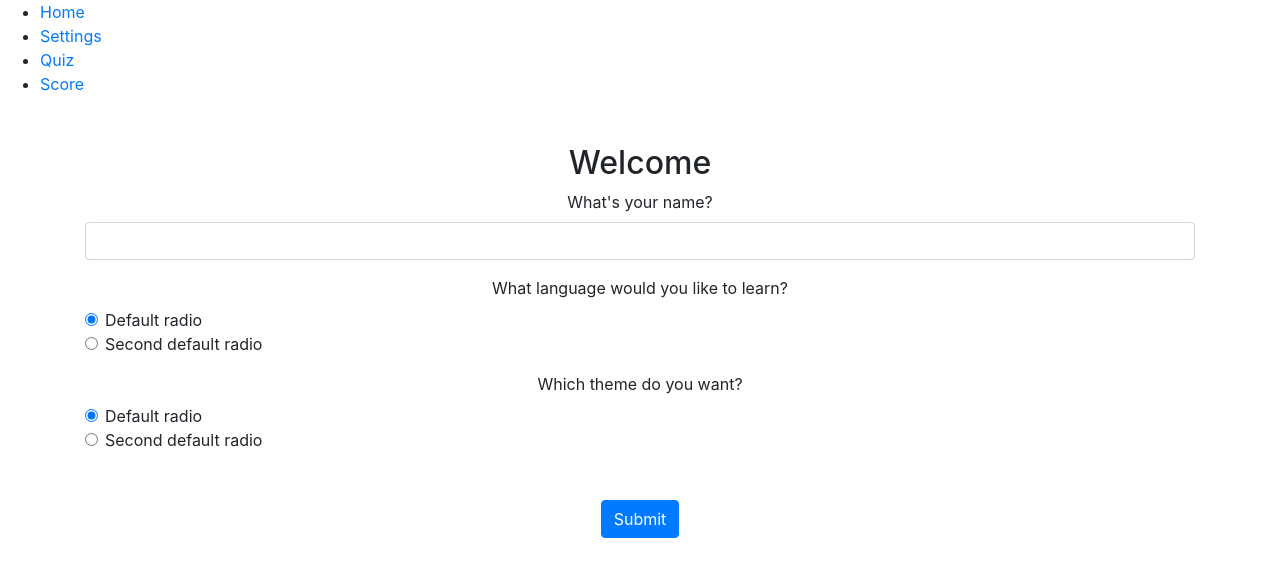
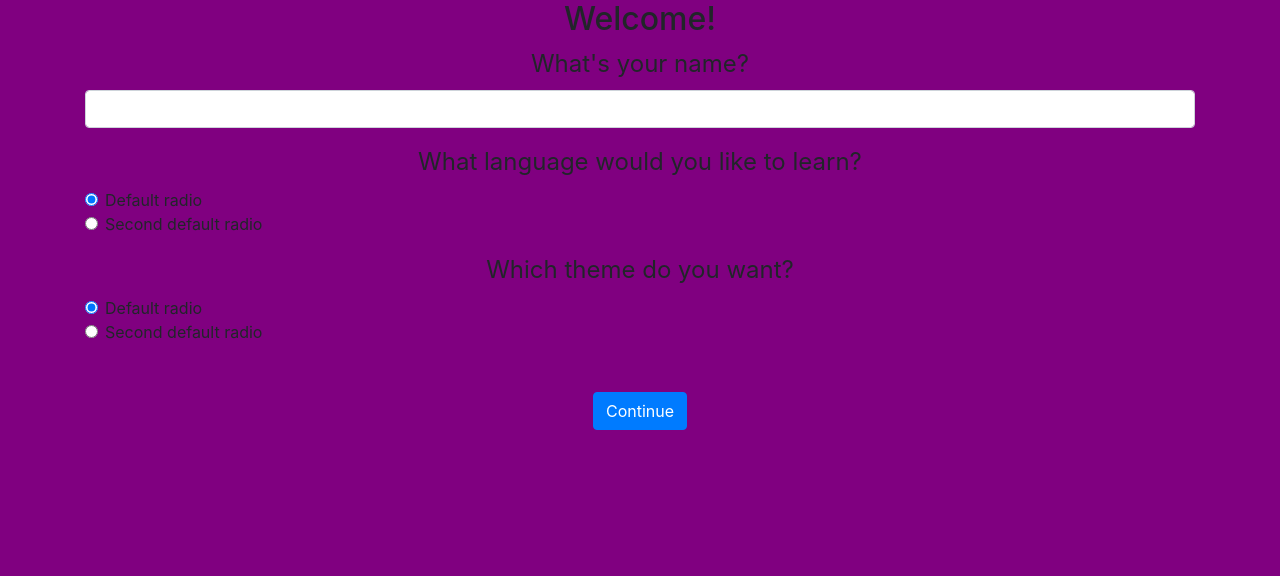
Before and after one commit to maartendek/dcx-labday-ateam, a Nuxt app: page / in a window 1280 px wide. Shown: the top 576 px of the page. Built offline with nearby package versions, Linux system fonts and the light colour scheme.

Commit message:
added styling

```diff
--- a/assets/css/main.css
+++ b/assets/css/main.css
@@ -1,21 +1,12 @@
-/* body{
-    font-family: "Roboto", sans-serif;
+section#home{
+    height:100vh;
+    background:purple;
 }
 
-div#app{
-    width:100vw;
+section#home .container{
+    margin-top:0 !important;
 }
 
-h1{
-    font-size: 38px;
-    font-weight:700;
+section#home label.h2-size{
+    font-size:24px;
 }
-
-h2{
-    font-size: 38px;
-    font-weight:400;
-}
-
-section#quiz div.quiz_page h1{
-    font-family: sans-serif
-} */
--- a/layouts/default.vue
+++ b/layouts/default.vue
@@ -1,6 +1,6 @@
 <template>
   <div id="app"  :class="{ histerisch: isHisterisch }">
-      <NavBar />
+      <!-- <NavBar /> -->
       <Nuxt />
   </div>
 </template>
--- a/pages/index.vue
+++ b/pages/index.vue
@@ -2,15 +2,15 @@
   <section id="home">
     <div class="start_page container container-fluid mt-5">
       <div class="welkom_text text-center">
-        <h2>Welcome</h2>
+        <h2>Welcome!</h2>
         <form>
           <div class="form-group mb-3">
-            <label for="inputName">What's your name?</label>
+            <label for="inputName" class="h2-size">What's your name?</label>
             <input type="name" class="form-control" id="inputName" placholder="Enter your name here">
           </div>
 
           <div class="what-language">
-            <label>What language would you like to learn?</label>
+            <label class="h2-size">What language would you like to learn?</label>
             <div class="form-check text-left">
               <input class="form-check-input" type="radio" name="languageRadios" id="languageRadios1" value="option1" checked>
               <label class="form-check-label" for="languageRadios1">
@@ -26,7 +26,7 @@
           </div>
 
           <div class="what-theme mt-3">
-            <label>Which theme do you want?</label>
+            <label class="h2-size">Which theme do you want?</label>
             <div class="form-check text-left">
               <input class="form-check-input" type="radio" name="themeRadios" id="themeRadios1" value="option1" checked>
               <label class="form-check-label" for="themeRadios1">
@@ -40,7 +40,7 @@
               </label>
             </div>
           </div>
-          <button type="submit" class="btn btn-primary mt-5">Submit</button>
+          <button type="submit" class="btn btn-primary mt-5">Continue</button>
         </form>
       </div>
     </div>
```
